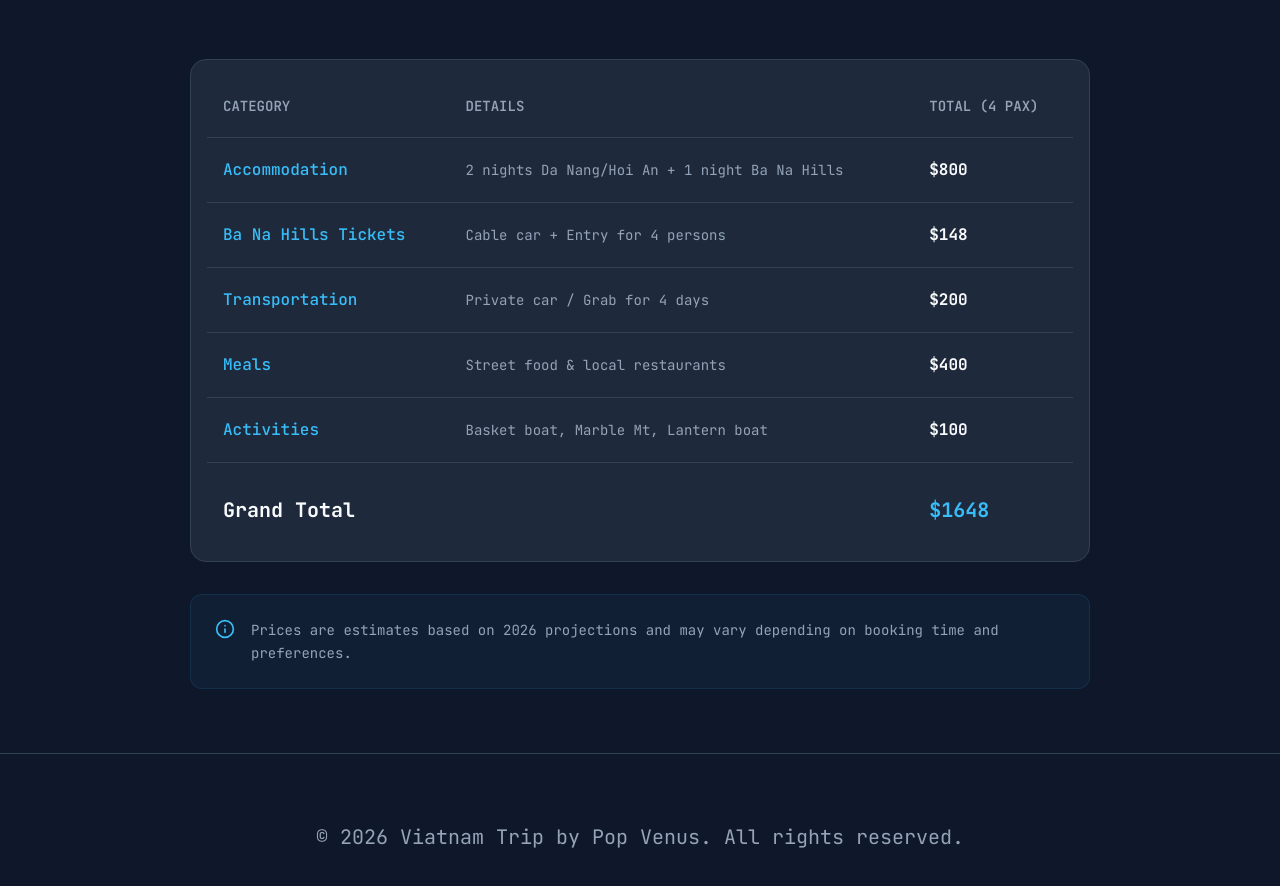
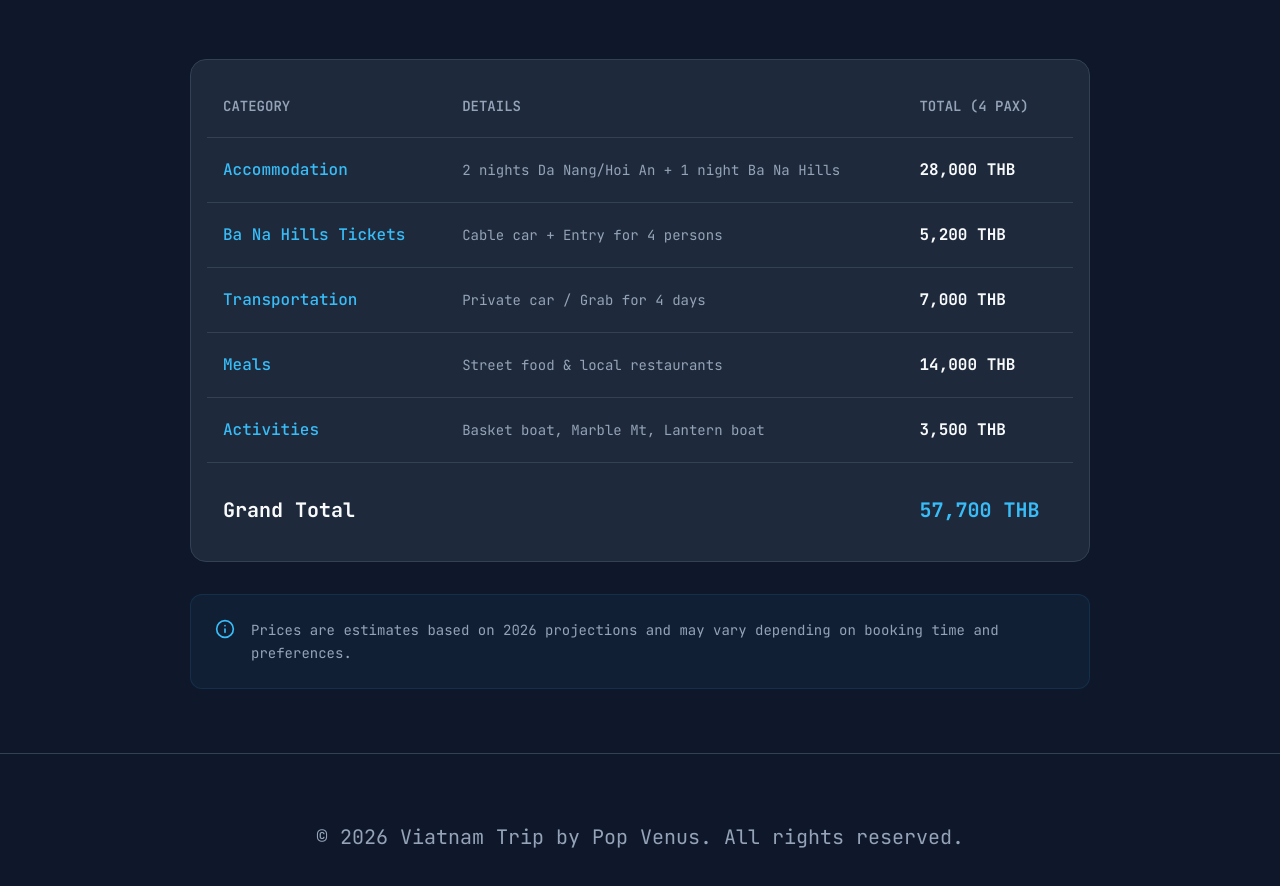
Before and after one commit to ppopvenus/vn_trip, a React (Vite) app: page / in a window 1280 px wide. Shown: the part 2960-3846 px from the top of the page. Built offline with nearby package versions, Linux system fonts and the light colour scheme.

Commit message:
Update Costs.tsx

```diff
--- a/src/components/Costs.tsx
+++ b/src/components/Costs.tsx
@@ -3,14 +3,14 @@ import { Info } from 'lucide-react';
 
 const Costs: React.FC = () => {
   const expenses = [
-    { category: "Accommodation", detail: "2 nights Da Nang/Hoi An + 1 night Ba Na Hills", cost: "$800" },
-    { category: "Ba Na Hills Tickets", detail: "Cable car + Entry for 4 persons", cost: "$148" },
-    { category: "Transportation", detail: "Private car / Grab for 4 days", cost: "$200" },
-    { category: "Meals", detail: "Street food & local restaurants", cost: "$400" },
-    { category: "Activities", detail: "Basket boat, Marble Mt, Lantern boat", cost: "$100" },
+    { category: "Accommodation", detail: "2 nights Da Nang/Hoi An + 1 night Ba Na Hills", cost: "28,000 THB" },
+    { category: "Ba Na Hills Tickets", detail: "Cable car + Entry for 4 persons", cost: "5,200 THB" },
+    { category: "Transportation", detail: "Private car / Grab for 4 days", cost: "7,000 THB" },
+    { category: "Meals", detail: "Street food & local restaurants", cost: "14,000 THB" },
+    { category: "Activities", detail: "Basket boat, Marble Mt, Lantern boat", cost: "3,500 THB" },
   ];
 
-  const total = 1648;
+  const total = "57,700";
 
   return (
     <section id="costs" className="costs">
@@ -38,7 +38,7 @@ const Costs: React.FC = () => {
               <tfoot>
                 <tr>
                   <td colSpan={2}>Grand Total</td>
-                  <td className="total">{`$${total}`}</td>
+                  <td className="total">{`${total} THB`}</td>
                 </tr>
               </tfoot>
             </table>
```
